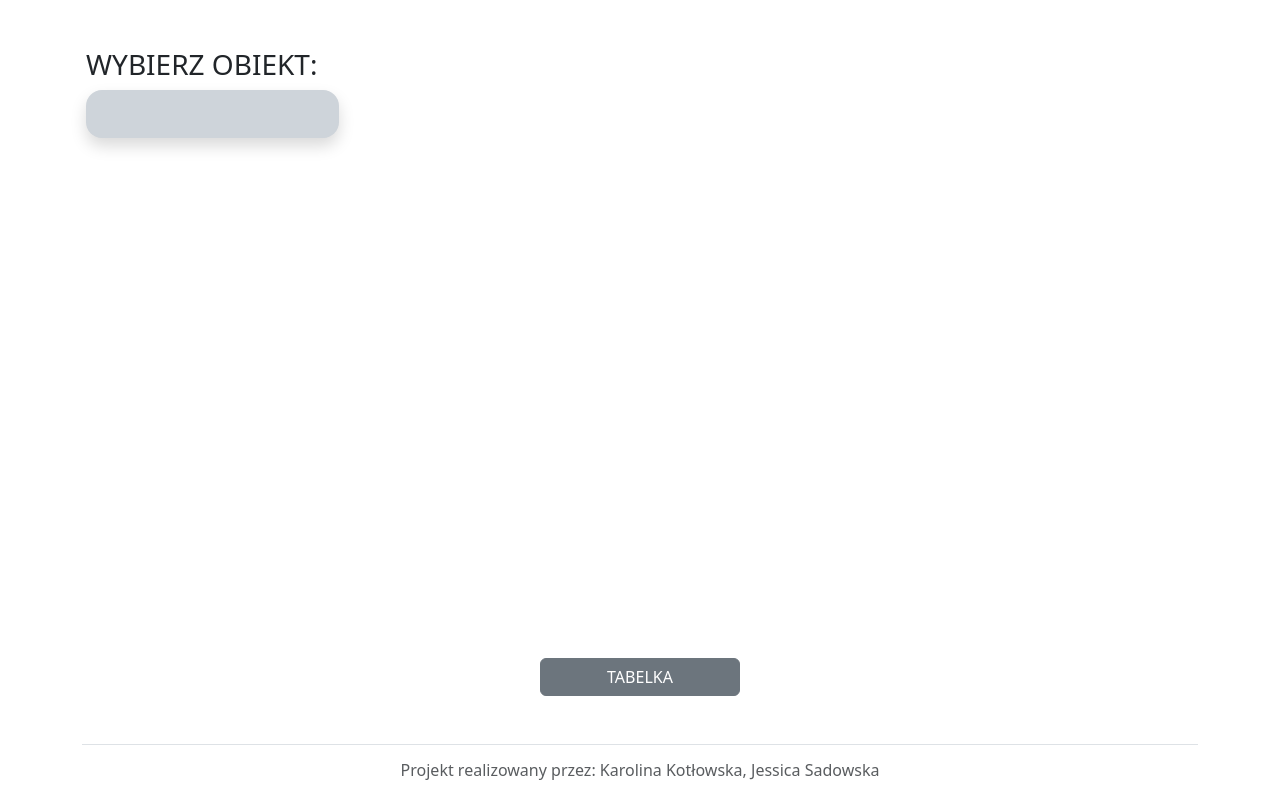
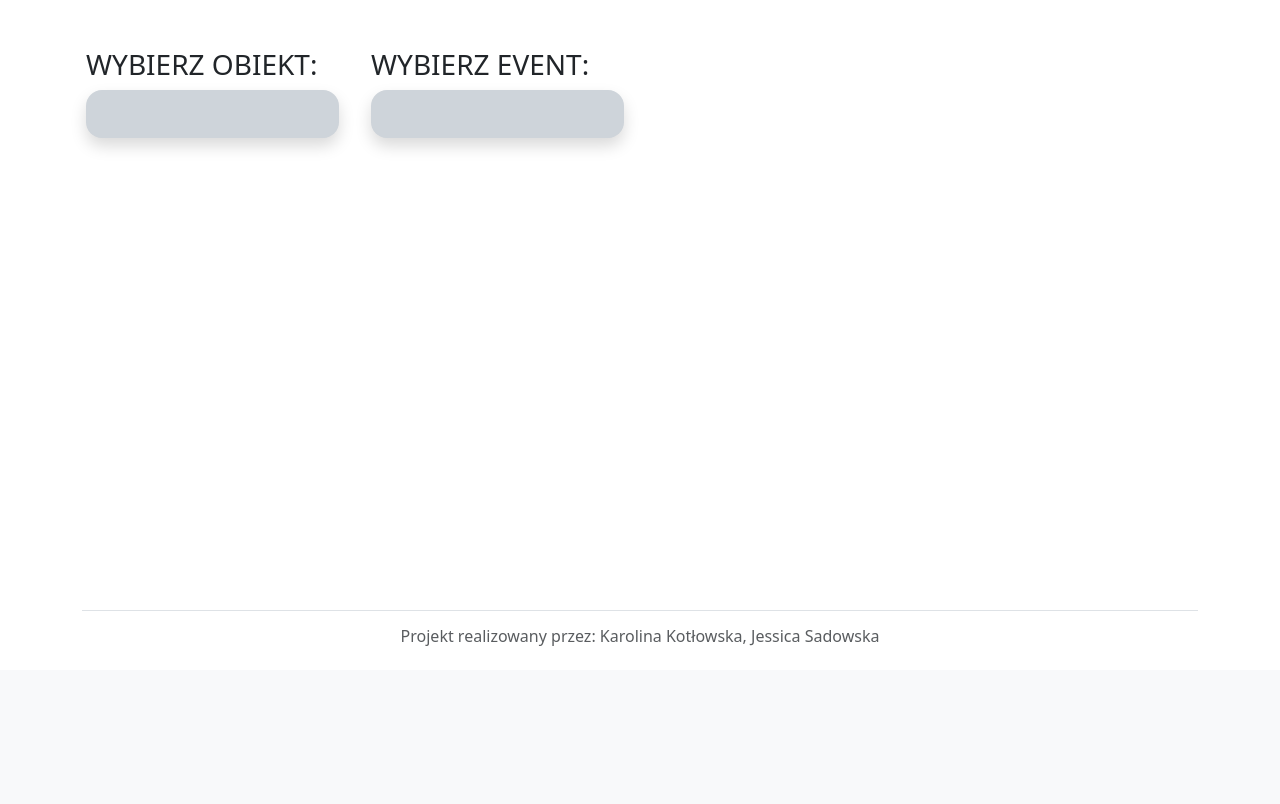
Before and after one commit to JessicaSadowska/Log_Visualisation, a Django app: template templates/graphs.html in a window 1280 px wide. Shown: the part 146-950 px from the top of the page. After the commit the page ends 792 px from the top, so only its background shows below. Run offline with Django 4.2, Linux system fonts and the light colour scheme; the template is opened without the code that fills it, so the values that code supplies are empty.

Commit message:
last version

```diff
--- a/Log_Visualisation_App/views.py
+++ b/Log_Visualisation_App/views.py
@@ -305,6 +305,7 @@ class DrawDependenciesOfObjects(View):
             "events_in_graph": events_in_graph,
             "log": log,
             "objects": objects,
+            "events": events,
         }
 
         return render(request, 'draw_dependencies.html', context=context)
@@ -405,6 +406,7 @@ class DrawAnotherDependencies(View):
             "events_in_graph": events_in_graph,
             "log": log,
             "objects": objects,
+            "events": events,
         }
 
         return render(request, 'draw_dependencies.html', context=context)
--- a/templates/graphs.html
+++ b/templates/graphs.html
@@ -21,14 +21,22 @@
             </div>
         </div>
 
-        <div class="col-9 px-3">
+        <div class="col-3 px-3">
+
+            <h3 class="text-uppercase fw-normal text-dark">Wybierz event:</h3>
 
 
-
-
-
-
-
+              <div class="modal-dialog mb-4" role="document">
+                <div class="modal-content rounded-4 shadow" style="background-color: #ced4da">
+                  <div class="modal-body m-4" style="overflow-y: auto; max-height: 350px">
+                    {% for event in events %}
+                        <a href="{% url 'DrawAnotherDependencies' log.id event.name %}" class="btn btn-light my-1 py-2 fw-bold text-dark" style="width: 100%; text-align: center">
+                            {{ event.name }}
+                        </a>
+                    {% endfor %}
+                  </div>
+                </div>
+              </div>
         </div>
 
 
@@ -40,9 +48,9 @@
 {#------------------------------DRAW TABLE---------------------------------#}
 
 
-    <div class="d-flex my-5 justify-content-center">
-        <a href="{% url 'DrawTable' log.id %}" class="btn btn-secondary text-uppercase fw-normal mt-4" style="width: 200px">Tabelka</a>
-    </div>
+{#    <div class="d-flex my-5 justify-content-center">#}
+{#        <a href="{% url 'DrawTable' log.id %}" class="btn btn-secondary text-uppercase fw-normal mt-4" style="width: 200px">Tabelka</a>#}
+{#    </div>#}
 
 
 {#------------------------------//DRAW TABLE---------------------------------#}
```
Also changed, not shown: templates/draw_dependencies.html (+18 -2 lines).
